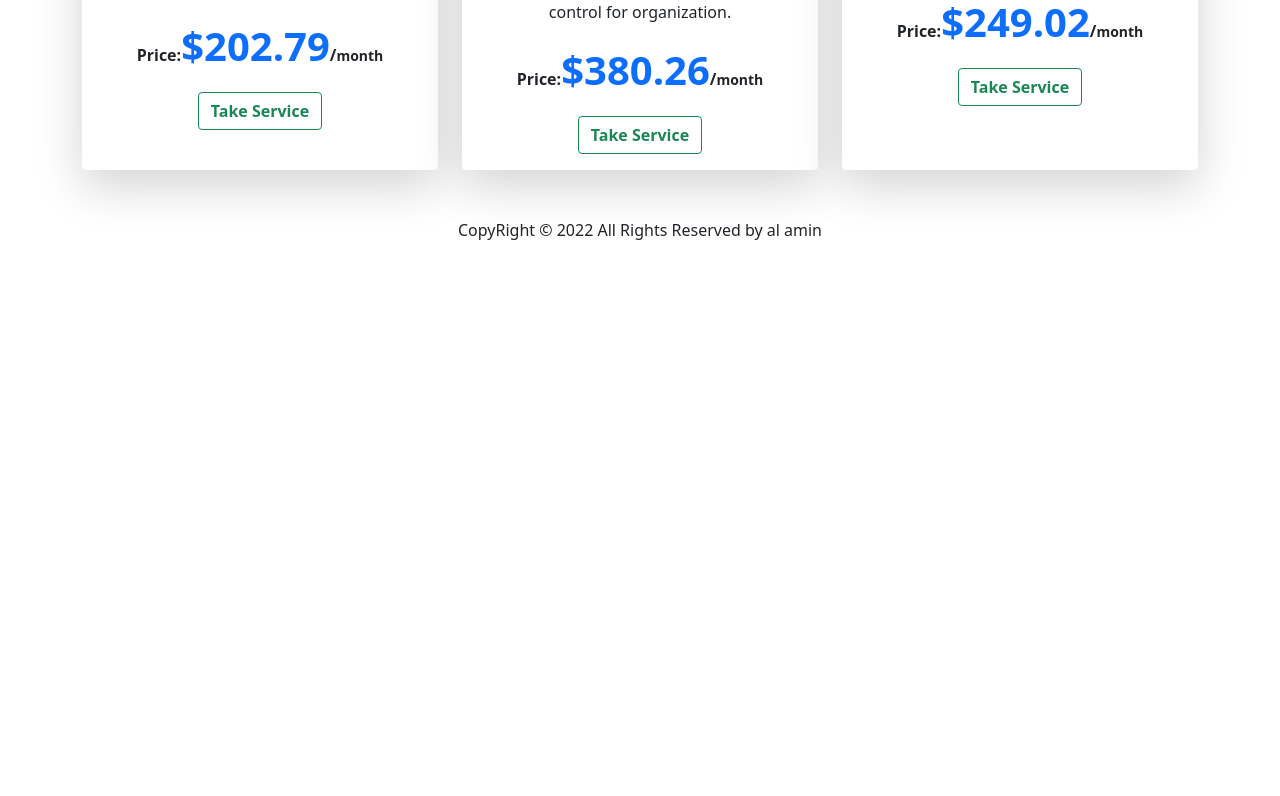
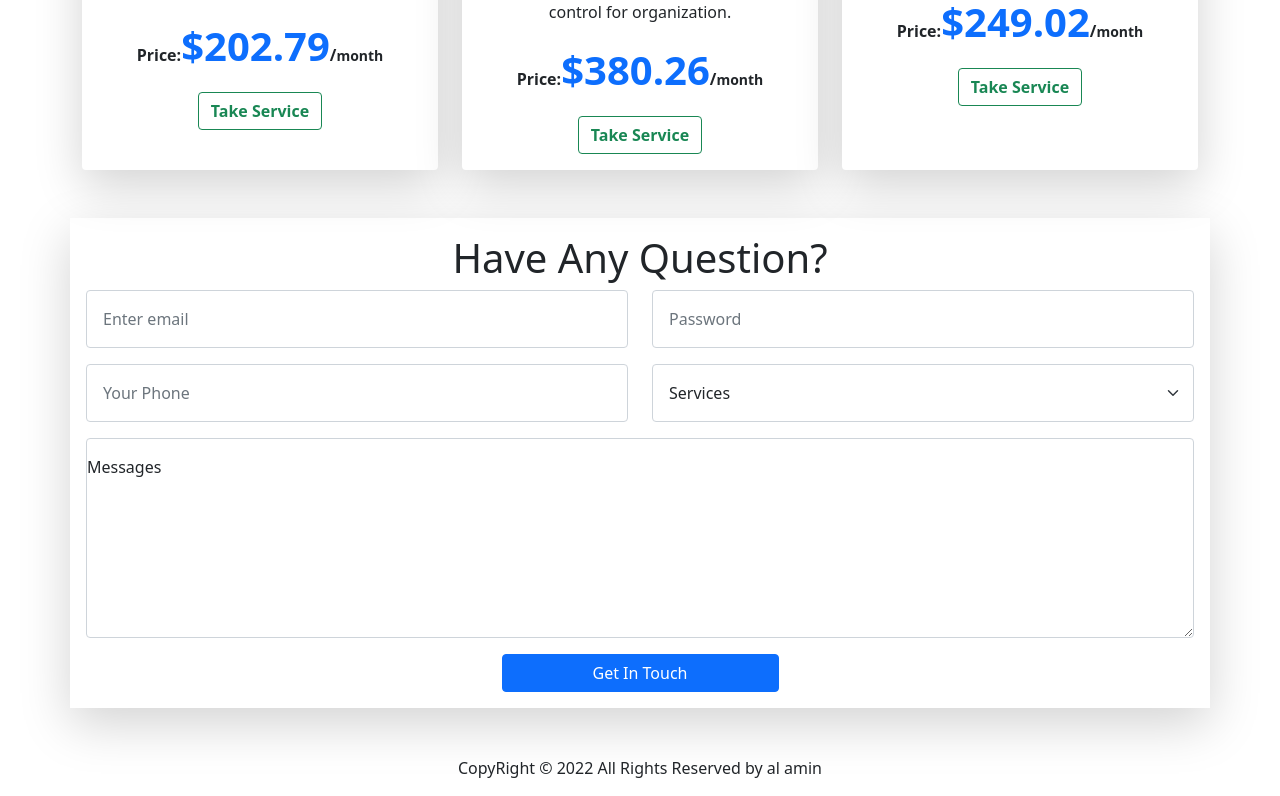
Before and after one commit to mohammad-al-amin-islam/consultant-point, a React (Create React App) app: page / in a window 1280 px wide. Shown: the part 1371-2167 px from the top of the page. Before the commit the page ends 1629 px from the top, so only its background shows below. Built offline with nearby package versions, Linux system fonts and the light colour scheme; no server answers.

Commit message:
extra section added

```diff
--- /dev/null
+++ b/src/Pages/Home/FaqArea/FaqArea.js
@@ -0,0 +1,60 @@
+import React from 'react';
+import { Button, Col, FloatingLabel, Form, Row } from 'react-bootstrap';
+import { ToastContainer, toast } from 'react-toastify';
+import 'react-toastify/dist/ReactToastify.css';
+
+
+const FaqArea = () => {
+    const handleButton = (event) => {
+        event.preventDefault();
+        toast('Submitted Successfully')
+    }
+    return (
+        <div className='container my-5 shadow-lg p-3'>
+            <h1 className='text-center'>Have Any Question?</h1>
+            <Form>
+                <Row className="mb-3">
+                    <Form.Group as={Col} controlId="formGridEmail">
+                        <Form.Control className="p-3" type="email" placeholder="Enter email" required />
+                    </Form.Group>
+
+                    <Form.Group as={Col} controlId="formGridPassword">
+                        <Form.Control className="p-3" type="password" placeholder="Password" required />
+                    </Form.Group>
+                </Row>
+
+
+                <Row className="mb-3">
+                    <Form.Group as={Col} controlId="formGridEmail">
+                        <Form.Control className="p-3" type="text" placeholder="Your Phone" required />
+                    </Form.Group>
+
+                    <Form.Group as={Col} controlId="formGridState">
+                        <Form.Select className='p-3' defaultValue="Services">
+                            <option>Services</option>
+                            <option>Risk Management</option>
+                            <option>Tax Management</option>
+                            <option>Financial Advice</option>
+                        </Form.Select>
+                    </Form.Group>
+                </Row>
+                <Row>
+                    <FloatingLabel controlId="floatingTextarea2" label="Messages">
+                        <Form.Control
+                            as="textarea"
+                            placeholder="Leave a comment here"
+                            style={{ height: '200px' }}
+                            required />
+                    </FloatingLabel>
+                </Row>
+
+                <Button onClick={handleButton} className='d-block mx-auto w-25 mt-3' variant="primary" type="submit">
+                    Get In Touch
+                </Button>
+            </Form>
+            <ToastContainer />
+        </div>
+    );
+};
+
+export default FaqArea;
--- a/src/Pages/Home/Home/Home.js
+++ b/src/Pages/Home/Home/Home.js
@@ -1,5 +1,6 @@
 import React from 'react';
 import Banner from '../Banner/Banner';
+import FaqArea from '../FaqArea/FaqArea';
 import Services from '../Services/Services'
 
 const Home = () => {
@@ -7,6 +8,7 @@ const Home = () => {
         <div>
             <Banner></Banner>
             <Services></Services>
+            <FaqArea></FaqArea>
         </div>
     );
 };
```
